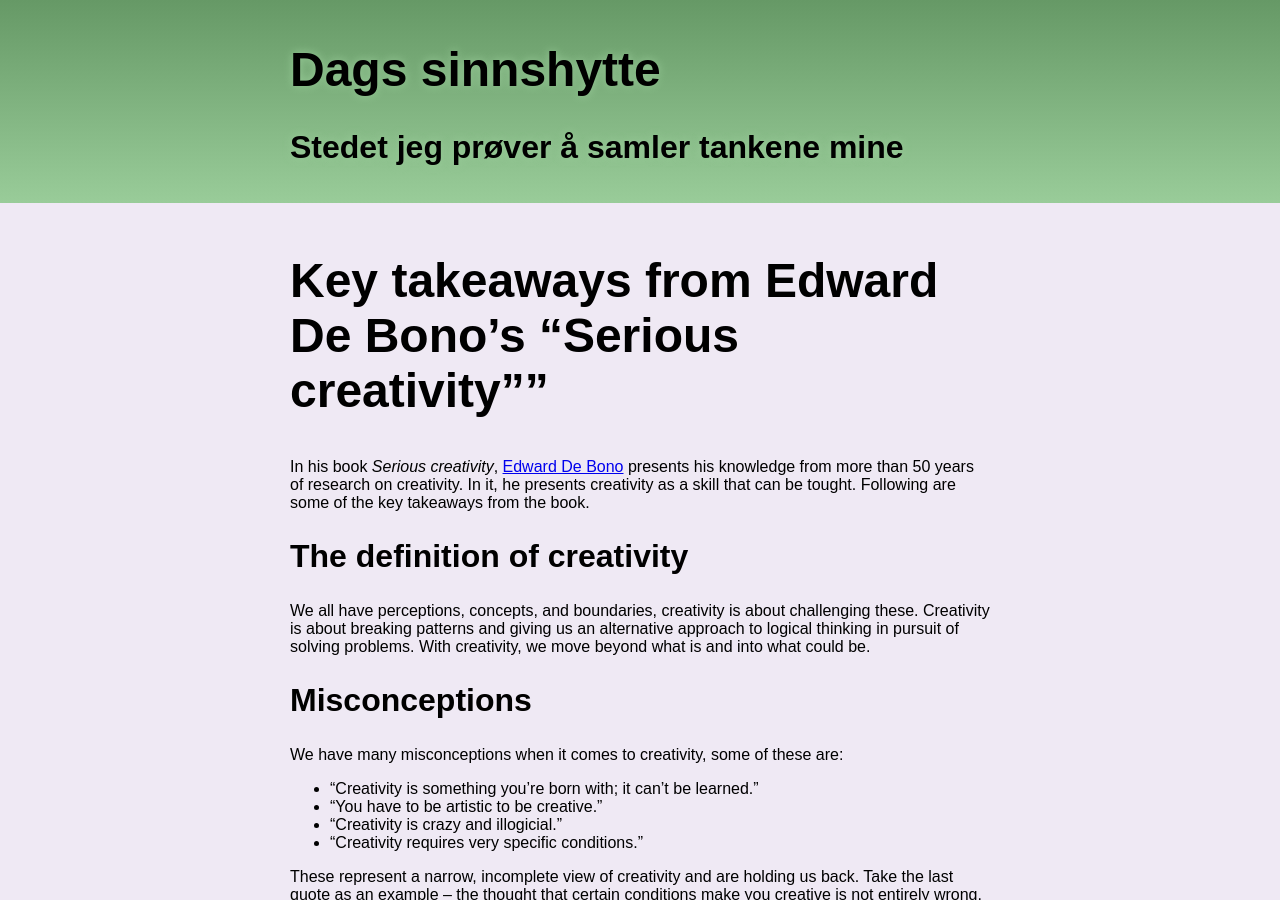
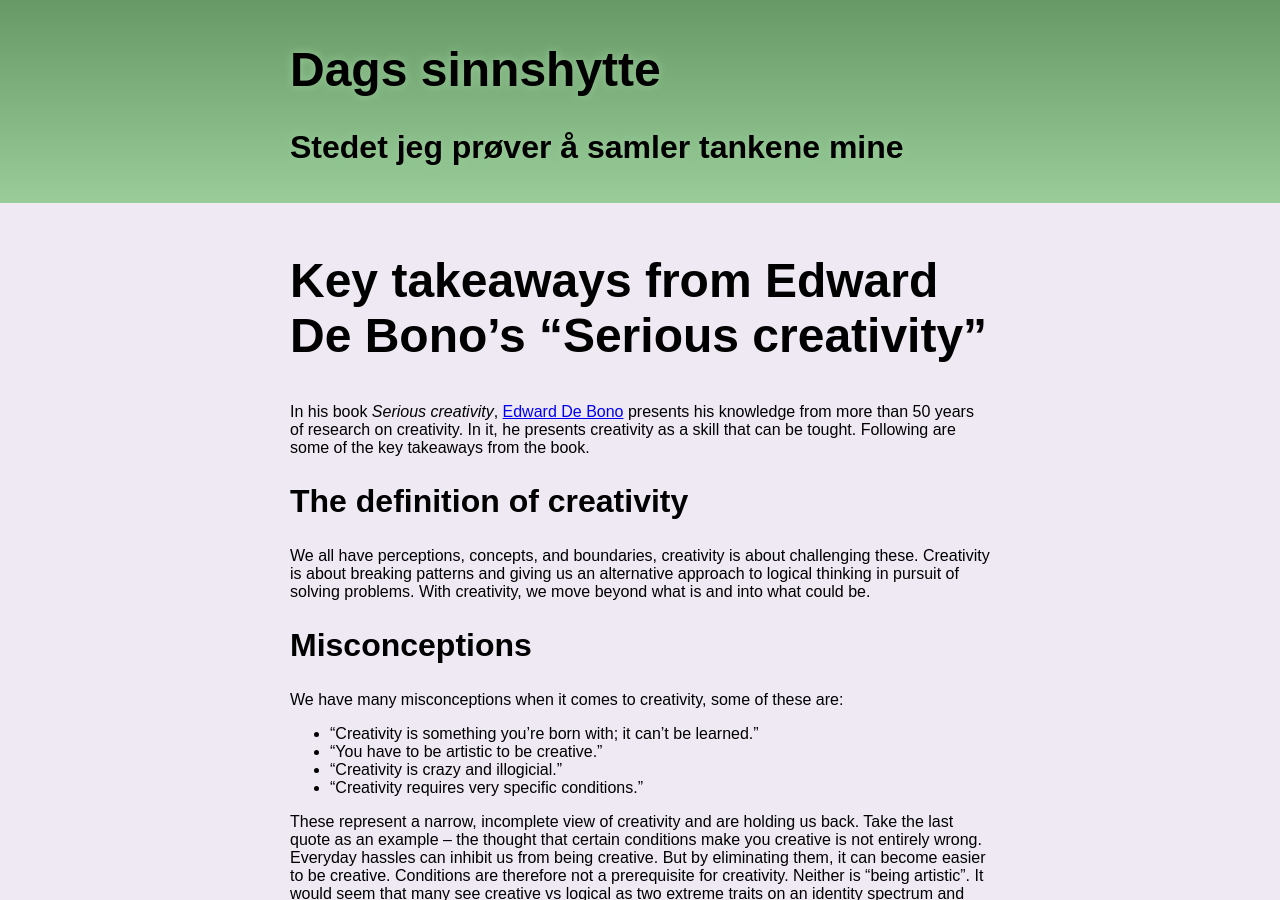
Before and after one commit to dagfs/dagfs.github.io, a Jekyll site: the page built from artikler/jul/serious-creativity/index.md, in a window 1280 px wide and 900 px high. Built offline with Jekyll 4.4.1, drawn with Linux system fonts in a browser that asks for light colours; our own code applies the rules of GitHub Pages for plain Markdown files.

```diff
--- a/artikler/jul/serious-creativity/index.md
+++ b/artikler/jul/serious-creativity/index.md
@@ -1,4 +1,4 @@
-# Key takeaways from Edward De Bono’s “Serious creativity””
+# Key takeaways from Edward De Bono’s "Serious creativity"
 
 In his book _Serious creativity_, [Edward De Bono](https://www.debono.com/) presents his knowledge from more than 50 years of research on creativity. In it, he presents creativity as a skill that can be tought. Following are some of the key takeaways from the book.
 
```
